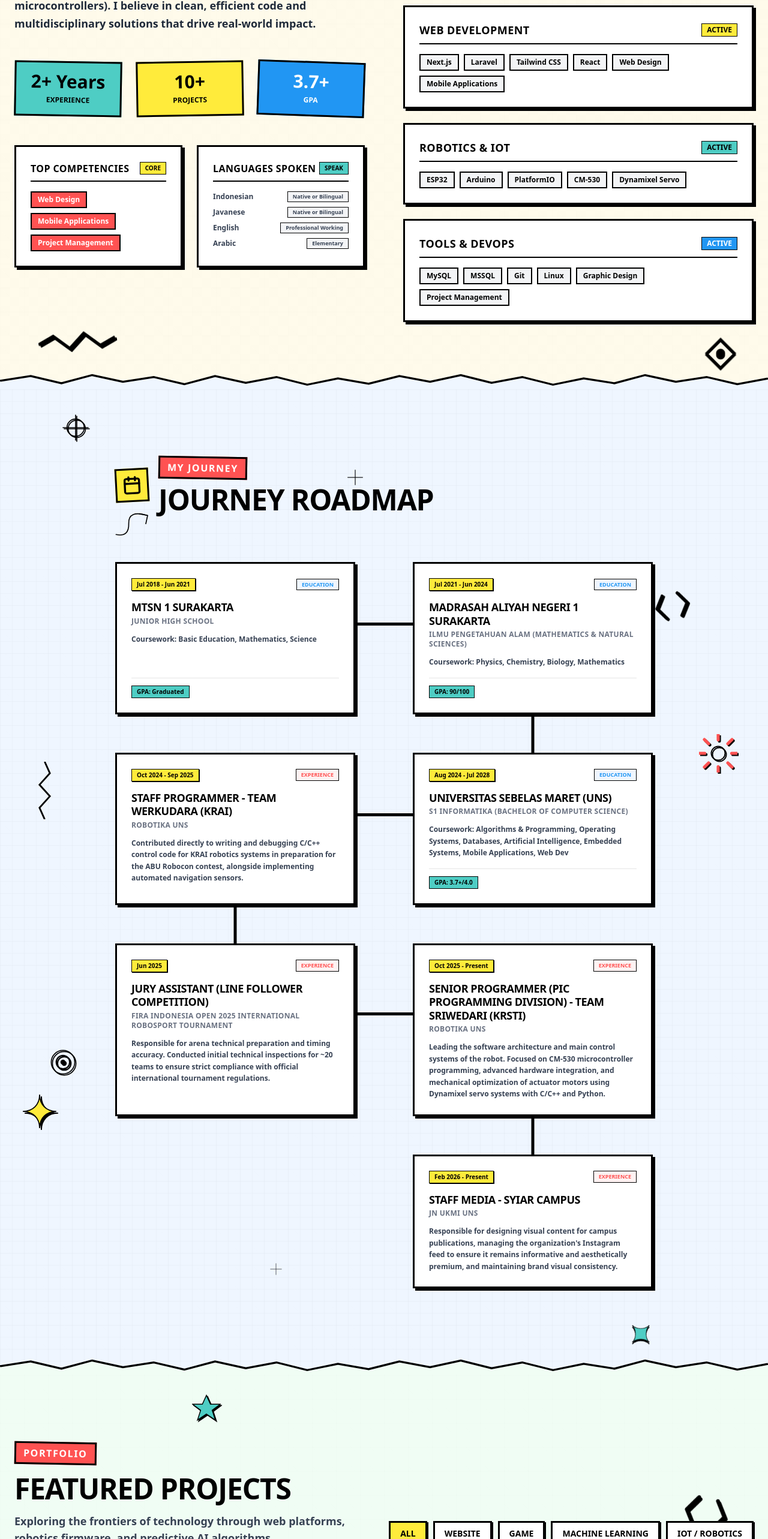
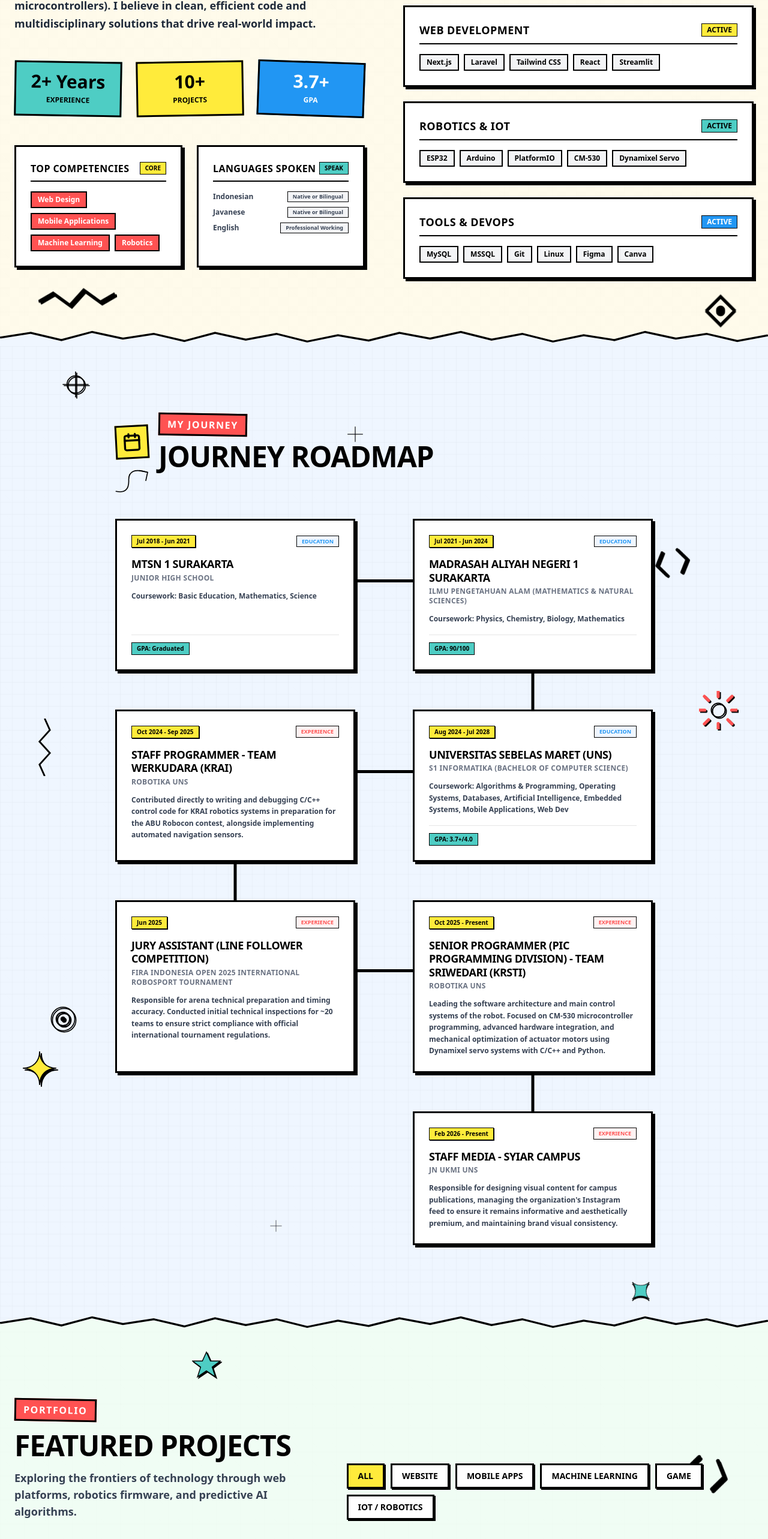
Before and after one commit to Syaasr/Website-Portofolio, a Next.js app: page / in a window 1280 px wide. Shown: the part 1232-3798 px from the top of the page at 60% size. Built offline with nearby package versions, Linux system fonts and the light colour scheme.

Commit message:
feat: support multiple categories per project with dynamic badge rendering and update portfolio data

```diff
--- a/src/components/Projects.tsx
+++ b/src/components/Projects.tsx
@@ -12,14 +12,20 @@ import {
 } from "@/components/ui/carousel";
 import { cn } from "@/lib/utils";
 
-// Extract unique categories
-const categories = ["All", ...Array.from(new Set(portfolio.projects.map((p) => p.category || "Other")))];
+// Extract unique categories from all projects (flatten arrays)
+const categories = [
+  "All",
+  ...Array.from(
+    new Set(portfolio.projects.flatMap((p) => p.category ?? ["Other"]))
+  ),
+];
 
 export function Projects() {
   const [activeCategory, setActiveCategory] = useState("All");
 
   const filteredProjects = portfolio.projects.filter((project) => {
-    return activeCategory === "All" || project.category === activeCategory;
+    if (activeCategory === "All") return true;
+    return (project.category ?? []).includes(activeCategory);
   });
 
   return (
@@ -136,24 +142,35 @@ export function Projects() {
                         />
                       ) : (
                         <>
-                          {project.category === "Website" && (
-                            <Monitor className="h-16 w-16 text-[#FF5252] transform rotate-[-4deg] group-hover:scale-110 group-hover:rotate-0 transition-transform" />
-                          )}
-                          {project.category === "IoT / Robotics" && (
-                            <Cpu className="h-16 w-16 text-[#B48A05] dark:text-[#FFEB3B] transform rotate-[3deg] group-hover:scale-110 group-hover:rotate-0 transition-transform" />
-                          )}
-                          {project.category === "Machine Learning" && (
-                            <Brain className="h-16 w-16 text-[#2196F3] transform rotate-[-6deg] group-hover:scale-110 group-hover:rotate-0 transition-transform" />
-                          )}
-                          {!["Website", "IoT / Robotics", "Machine Learning"].includes(project.category || "") && (
-                            <Globe className="h-16 w-16 text-[#4ECDC4] transform group-hover:scale-110 transition-transform" />
-                          )}
+                          {(() => {
+                            const cats = project.category ?? [];
+                            if (cats.includes("Website") && !cats.includes("Machine Learning") && !cats.includes("IoT / Robotics"))
+                              return <Monitor className="h-16 w-16 text-[#FF5252] transform rotate-[-4deg] group-hover:scale-110 group-hover:rotate-0 transition-transform" />;
+                            if (cats.includes("IoT / Robotics"))
+                              return <Cpu className="h-16 w-16 text-[#B48A05] dark:text-[#FFEB3B] transform rotate-[3deg] group-hover:scale-110 group-hover:rotate-0 transition-transform" />;
+                            if (cats.includes("Machine Learning"))
+                              return <Brain className="h-16 w-16 text-[#2196F3] transform rotate-[-6deg] group-hover:scale-110 group-hover:rotate-0 transition-transform" />;
+                            return <Globe className="h-16 w-16 text-[#4ECDC4] transform group-hover:scale-110 transition-transform" />;
+                          })()}
                         </>
                       )}
 
-                      {/* Floating Category Badge */}
-                      <div className="absolute bottom-2 left-2 bg-black text-white px-2 py-0.5 text-xs font-mono font-bold nb-border">
-                        {project.category || "Other"}
+                      {/* Floating Category Badges */}
+                      <div className="absolute bottom-2 left-2 flex flex-wrap gap-1">
+                        {(project.category ?? ["Other"]).map((cat) => {
+                          let bgColor = "bg-[#4ECDC4] text-black"; // Default Teal/Green
+                          if (cat === "Website") bgColor = "bg-[#FFEB3B] text-black"; // Yellow
+                          if (cat === "Machine Learning") bgColor = "bg-[#FF5252] text-white"; // Red
+                          if (cat === "IoT / Robotics") bgColor = "bg-[#2196F3] text-white"; // Blue
+                          if (cat === "Game") bgColor = "bg-[#E0A96D] text-black"; // Brownish/Orange
+                          if (cat === "Mobile Apps") bgColor = "bg-[#D8B4FE] text-black"; // Light Purple
+
+                          return (
+                            <span key={cat} className={cn("px-2 py-0.5 text-xs font-mono font-bold nb-border", bgColor)}>
+                              {cat}
+                            </span>
+                          );
+                        })}
                       </div>
                     </div>
 
--- a/src/data/portfolio.ts
+++ b/src/data/portfolio.ts
@@ -22,17 +22,16 @@ export const portfolio: PortfolioData = {
     },
   },
   skills: {
-    topSkills: ["Web Design", "Mobile Applications", "Project Management"],
+    topSkills: ["Web Design", "Mobile Applications", "Machine Learning", "Robotics"],
     languagesSpoken: [
       { name: "Indonesian", level: "Native or Bilingual" },
       { name: "Javanese", level: "Native or Bilingual" },
-      { name: "English", level: "Professional Working" },
-      { name: "Arabic", level: "Elementary" }
+      { name: "English", level: "Professional Working" }
     ],
     languages: ["Python", "C", "C++", "Java", "PHP", "SQL", "Kotlin"],
-    web: ["Next.js", "Laravel", "Tailwind CSS", "React", "Web Design", "Mobile Applications"],
+    web: ["Next.js", "Laravel", "Tailwind CSS", "React", "Streamlit"],
     robotics: ["ESP32", "Arduino", "PlatformIO", "CM-530", "Dynamixel Servo"],
-    tools: ["MySQL", "MSSQL", "Git", "Linux", "Graphic Design", "Project Management"],
+    tools: ["MySQL", "MSSQL", "Git", "Linux", "Figma", "Canva"],
   },
   experience: [
     {
@@ -154,45 +153,62 @@ export const portfolio: PortfolioData = {
     },
   ],
   projects: [
-    {
-      title: "E-Commerce Dashboard",
-      category: "Website",
-      description: "A high-performance stock management portal with real-time analytics. Optimised database query execution times by 35% using indexing, securing transactions, and building full sales telemetry graphs.",
-      techStack: ["Laravel", "MySQL", "Tailwind CSS"],
-      linkRepo: "https://github.com/Syaasr/olsop",
-      linkDemo: "https://ecommerceasril.page.gd/",
-      imagePath: "/images/projects/ecommerce.webp",
-    },
+    // {
+    //   title: "E-Commerce Dashboard",
+    //   category: ["Website"],
+    //   description: "A high-performance stock management portal with real-time analytics. Optimised database query execution times by 35% using indexing, securing transactions, and building full sales telemetry graphs.",
+    //   techStack: ["Laravel", "MySQL", "Tailwind CSS"],
+    //   linkRepo: "https://github.com/Syaasr/olsop",
+    //   linkDemo: "https://ecommerceasril.page.gd/",
+    //   imagePath: "/images/projects/ecommerce.webp",
+    // },
     {
       title: "Prompt Refiner",
-      category: "Website",
+      category: ["Website"],
       description: "AI prompt engineering workbench. Optimizes LLM response accuracy by 40% using dynamic prompt expansion, contextual formatting templates, and real-time token count estimation.",
       techStack: ["Python", "Streamlit", "AI"],
       linkRepo: "https://github.com/Syaasr/Prompt-Improver",
       linkDemo: "https://prompt-improver-advance.streamlit.app/",
       imagePath: "/images/projects/prompt_improver.webp",
     },
+    // {
+    //   title: "Landing Page Mouse Product",
+    //   category: ["Website"],
+    //   description: "Highly conversion-focused retail landing page. Built with responsive layout structure and interactive product feature cards, increasing CTR (Click-Through Rate) by 15%.",
+    //   techStack: ["HTML", "CSS", "JavaScript", "React", "Vue"],
+    //   linkRepo: "https://github.com/Syaasr/LandingPageMouse",
+    //   linkDemo: "https://store.syaikhasril.web.id/",
+    //   imagePath: "/images/projects/landing_page_mouse.webp",
+    // },
     {
-      title: "Landing Page Mouse Product",
-      category: "Website",
-      description: "Highly conversion-focused retail landing page. Built with responsive layout structure and interactive product feature cards, increasing CTR (Click-Through Rate) by 15%.",
-      techStack: ["HTML", "CSS", "JavaScript", "React", "Vue"],
-      linkRepo: "https://github.com/Syaasr/LandingPageMouse",
-      linkDemo: "https://store.syaikhasril.web.id/",
-      imagePath: "/images/projects/landing_page_mouse.webp",
+      title: "Ambatuwork",
+      category: ["Website", "Mobile Apps"],
+      description: "A collaboration platform engineered to enforce accountability in student group projects. Track progress, assign roles, and evaluate contributions.",
+      techStack: ["PHP", "Laravel", "Blade", "MySQL", "Kotlin", "Android"],
+      linkRepo: "https://github.com/ambawin/ambatuwork-web",
+      linkDemo: "https://work.ambatu.win/",
+      imagePath: "/images/projects/ambatuwork.webp",
+    },
+    {
+      title: "Jakarta AQI Predictor",
+      category: ["Machine Learning", "Website"],
+      description: "A real-time Air Quality Index (AQI) monitoring dashboard tailored for the Jakarta metropolitan area.",
+      techStack: ["Next.js", "Python", "Linear Regression"],
+      linkRepo: "https://github.com/jempolbagas/TUBES-AI-Frontend",
+      linkDemo: "https://jakarta-aqi.vercel.app/",
+      imagePath: "/images/projects/jakarta-aqi.webp",
     },
     {
       title: "Recycopter Game",
-      category: "Game",
+      category: ["Game"],
       description: "Educational 2D physics game. Engineered using LibGDX engine, featuring dynamic collision detection, custom sprite sheet animations, and state management, played by 200+ active students.",
       techStack: ["Java", "Gradle", "LibGDX"],
       linkRepo: "https://github.com/daffarahman/recycopter-java",
-      linkDemo: "https://recycopter.madebydap.my.id/",
       imagePath: "/images/projects/recycopter.webp",
     },
     {
       title: "Pixel Dungeon Endless Crawler",
-      category: "Game",
+      category: ["Game"],
       description: "Infinite roguelike web crawler. Programmed procedural level generation and autonomous enemy AI navigation in vanilla JS, sustaining 60fps on mobile browsers.",
       techStack: ["HTML", "CSS", "JavaScript"],
       linkRepo: "https://github.com/Syaasr/Game-Pixel-Dungeon-Endless-Crawler",
@@ -201,7 +217,7 @@ export const portfolio: PortfolioData = {
     },
     {
       title: "Fraud Detection System",
-      category: "Machine Learning",
+      category: ["Machine Learning"],
       description: "Financial telemetry classification pipeline. Trained Random Forest and XGBoost classifiers, achieving a 98.4% detection rate (F1-score) on unbalanced transaction datasets.",
       techStack: ["Python", "Machine Learning", "Data Science"],
       linkRepo: "https://github.com/Syaasr/My-Machine-Learning-Project/tree/main/Fraud_Detection",
@@ -210,7 +226,7 @@ export const portfolio: PortfolioData = {
     },
     {
       title: "Lung cancer Classification",
-      category: "Machine Learning",
+      category: ["Machine Learning"],
       description: "Clinical diagnostic AI assistant. Implemented classification models on patient telemetry data, achieving 96% accuracy in predicting lung cancer risk to aid medical pre-screening.",
       techStack: ["Python", "Machine Learning", "Data Science"],
       linkRepo: "https://github.com/Syaasr/My-Machine-Learning-Project/tree/main/Lung_Cancer_Classification",
@@ -219,11 +235,10 @@ export const portfolio: PortfolioData = {
     },
     {
       title: "Robotics Control System",
-      category: "IoT / Robotics",
+      category: ["IoT / Robotics"],
       description: "Low-latency controller firmware for the Antasena robot. Optimized sensor polling rates and PID loops, reducing telemetry lag to under 2ms for high-speed line tracking.",
       techStack: ["C++", "ESP32", "IoT"],
       linkRepo: "https://github.com/Syaasr/ESP32-Robot-Antasena",
-      linkDemo: "#",
       imagePath: "/images/projects/robotics.webp",
     },
   ],
--- a/src/types/portfolio.ts
+++ b/src/types/portfolio.ts
@@ -84,7 +84,7 @@ export interface ProjectItem {
   techStack: string[];
   linkRepo: string;
   linkDemo?: string;
-  category?: string;
+  category?: string[];
   imagePath?: string;
 }
 
```
Also changed, not shown: public/images/projects/ambatuwork.webp (added), public/images/projects/jakarta-aqi.webp (added).
